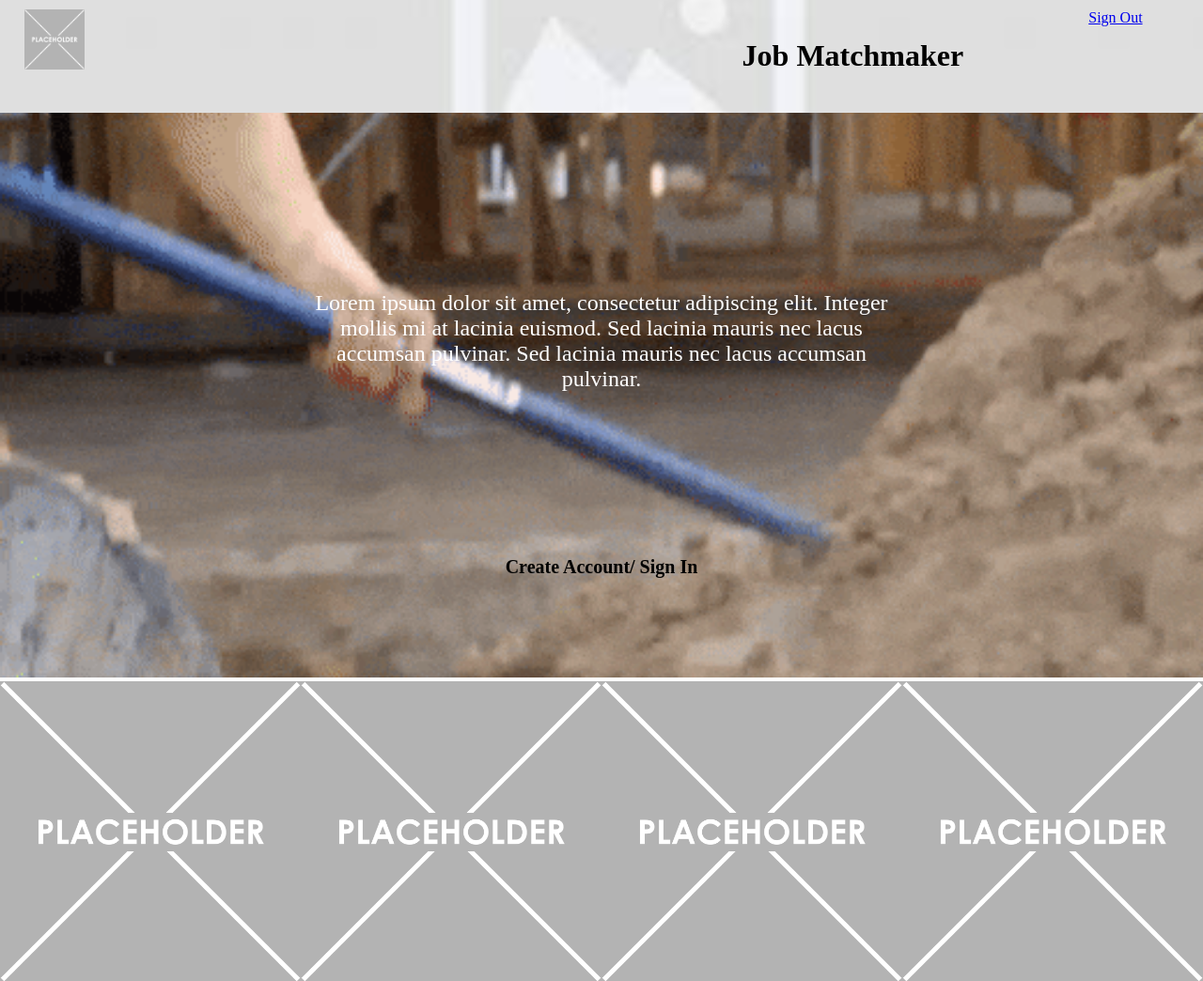
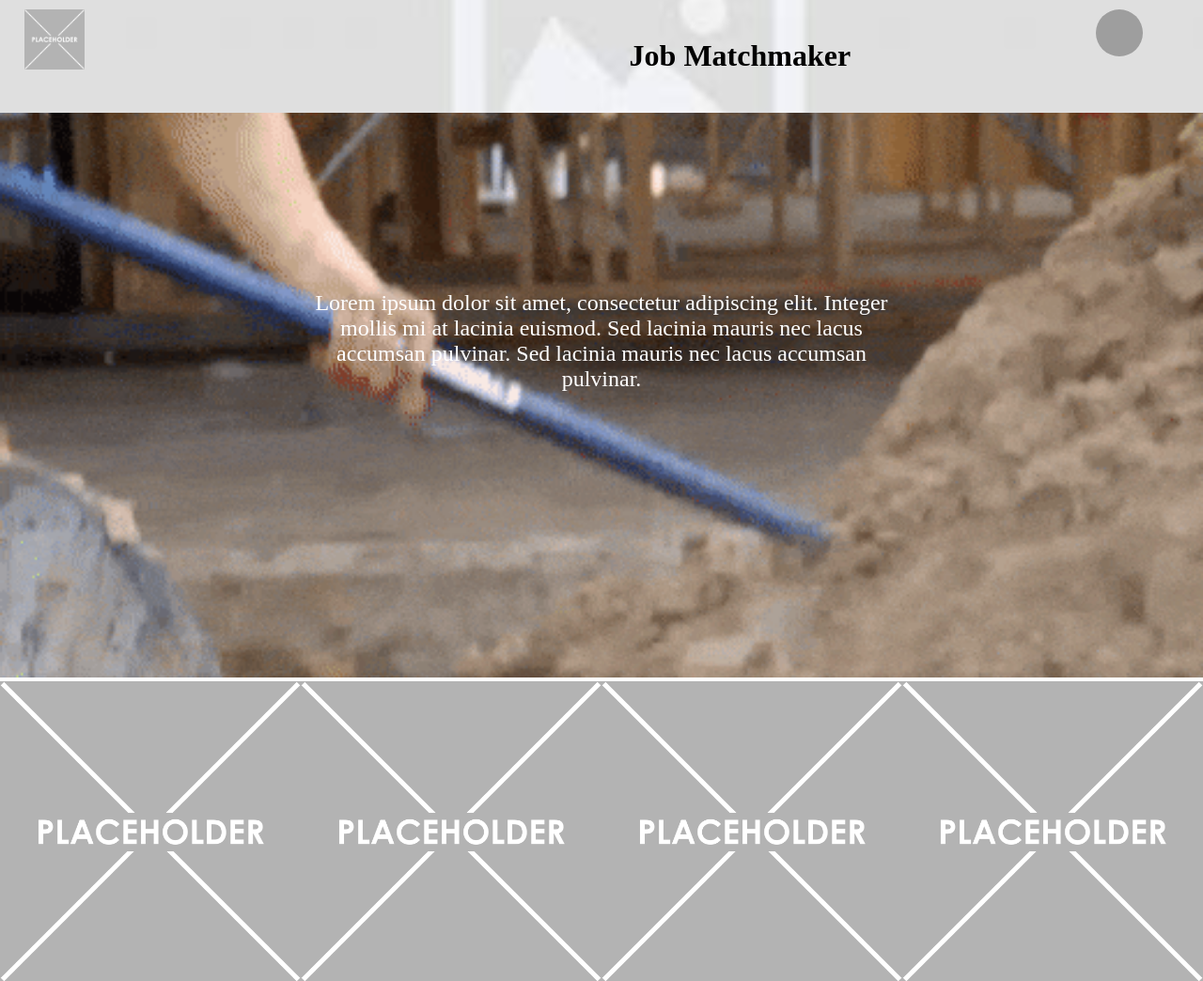
Before and after one commit to JC3009/CITS3403-Project, a Python web app: template Website/app/templates/page_main.html in a window 1280 px wide. Shown: the top 1044 px of the page at 94% size. Run offline with Jinja, Linux system fonts and the light colour scheme; the template is opened without the code that fills it, so the values that code supplies are empty; grey boxes are pictures that could not be loaded.

Commit message:
sign in button now disapear when user is logged in, When logged in the sign in button is replaced by a profile icon, that when clicked has a drop down menu. User can log out through there. There are also placeholder buttons called settings and profile, these are not set in stone and can be changed and/or removed.

```diff
--- a/Website/app/forms.py
+++ b/Website/app/forms.py
@@ -34,3 +34,7 @@ class RegistrationForm(FlaskForm):
             User.email == email.data))
         if user is not None:
             raise ValidationError('Email adress already in use.')
+
+class Image(db.Model):
+    id = db.Column(db.Integer, primary_key=True)
+    data = db.Column(db.LargeBinary)
--- a/Website/app/static/script.js
+++ b/Website/app/static/script.js
@@ -13,5 +13,9 @@ function scrollFunction() {
   }
 }
 
-// Attach the scroll event listener
+
 window.onscroll = scrollFunction;
+
+document.querySelector('.user-profile').addEventListener('click', function() {
+  document.querySelector('.dropdown-menu').style.display = 'block';
+});
--- a/Website/app/static/styles.css
+++ b/Website/app/static/styles.css
@@ -10,7 +10,7 @@ header {
     width: 100%;
     z-index: 1000;
     display: flex;
-    justify-content: space-between;
+    justify-content: flex-start;
     align-items: center;
     padding: 20px 2%;
     background-image: url('images/placeholderbanner.png');
@@ -20,7 +20,7 @@ header {
 
 .title-container {
     margin-right: auto; /* Pushes the title container to the left */
-    margin-left: 700px; /* Adjust the margin-left value as needed */
+    margin-left: 580px; /* Adjust the margin-left value as needed */
     justify-content: center;
     align-items: center;
     text-align: center;
@@ -31,16 +31,19 @@ header {
 }
 
 .logo-container {
+    margin-left: 0;
     margin-top: -10px;
     width: 5%;
     align-self: flex-start;
+
 }
 
 .logo-container img {
     width: 100%;
 }
 
-.signin {
+.signin,
+.user-profile {
     margin-top: -10px;
     margin-left: auto; /* This will move the sign-in container to the right */
     margin-right: 90px; /* Adjust the margin-right value as needed */
@@ -70,46 +73,35 @@ header.scrolled {
     height: 10px; /* Adjust this value as needed */
 }
 
-.dropdown {
+.user-profile {
     position: relative;
     display: inline-block;
 }
-.dropdown-content {
+
+.profile-icon {
+    border-radius: 50%;
+    width: 50px;
+    height: 50px;
+}
+
+.dropdown-menu {
     display: none;
     position: absolute;
-    top: 100%;
-    left: 0;
+    background-color: #f9f9f9;
     min-width: 160px;
+    box-shadow: 0px 8px 16px 0px rgba(0,0,0,0.2);
     z-index: 1;
-    box-shadow: 0px 8px 16px 0px rgba(0,0,0,0.2);
-    background-color: #f9f9f9;
-    border: 1px solid black;
 }
-.dropdown-content a {
+
+.dropdown-menu a {
     color: black;
     padding: 12px 16px;
     text-decoration: none;
     display: block;
 }
-.dropdown-content a:hover {
-    background-color: #f1f1f1;
-}
-.dropdown:hover .dropdown-content {
-    display: block;
-}
-.search-container {
-    position: relative;
-}
-.search-container input[type="text"] {
-    padding-left: 30px;
-}
-.search-container::before {
-    content: "\1F50D";
-    position: absolute;
-    left: 10px;
-    top: 7px;
-    font-size: 16px;
-}
+
+.dropdown-menu a:hover {background-color: #f1f1f1}
+
 .gif-container {
     position: relative;
     width: 100%;
--- a/Website/app/templates/page_main.html
+++ b/Website/app/templates/page_main.html
@@ -16,8 +16,13 @@
             <a href="{{ url_for('login') }}">Sign In</a>
         </div>
         {% else %}
-        <div class="signin">
-            <a href="{{ url_for('logout') }}">Sign Out</a>
+        <div class="user-profile">
+            <img src="images/placeholderprofile.jpg" alt="User Profile" class="profile-icon">
+            <div class="dropdown-menu">
+                <a href=>Profile</a>
+                <a href=>Settings</a>
+                <a href="{{ url_for('logout') }}">Sign Out</a>
+            </div>
         </div>
         {% endif %}
     </header>
@@ -25,7 +30,9 @@
         <img src="{{ url_for('static', filename='images/Tradie_Digging.gif') }}" alt="GIF">
         <div class="overlay-text">Lorem ipsum dolor sit amet, consectetur adipiscing elit. Integer mollis mi at lacinia euismod. Sed lacinia mauris nec lacus accumsan pulvinar. Sed lacinia mauris nec lacus accumsan pulvinar.</div>
         <div class="button-container">
+            {% if current_user.is_anonymous %}
             <a href="{{ url_for('login') }}">Create Account/ Sign In</a>
+            {% endif %}
         </div>
     </div>
     <section class="image-section">
```
Also changed, not shown: Website/app/static/images/placeholderprofile.jpeg (added).
